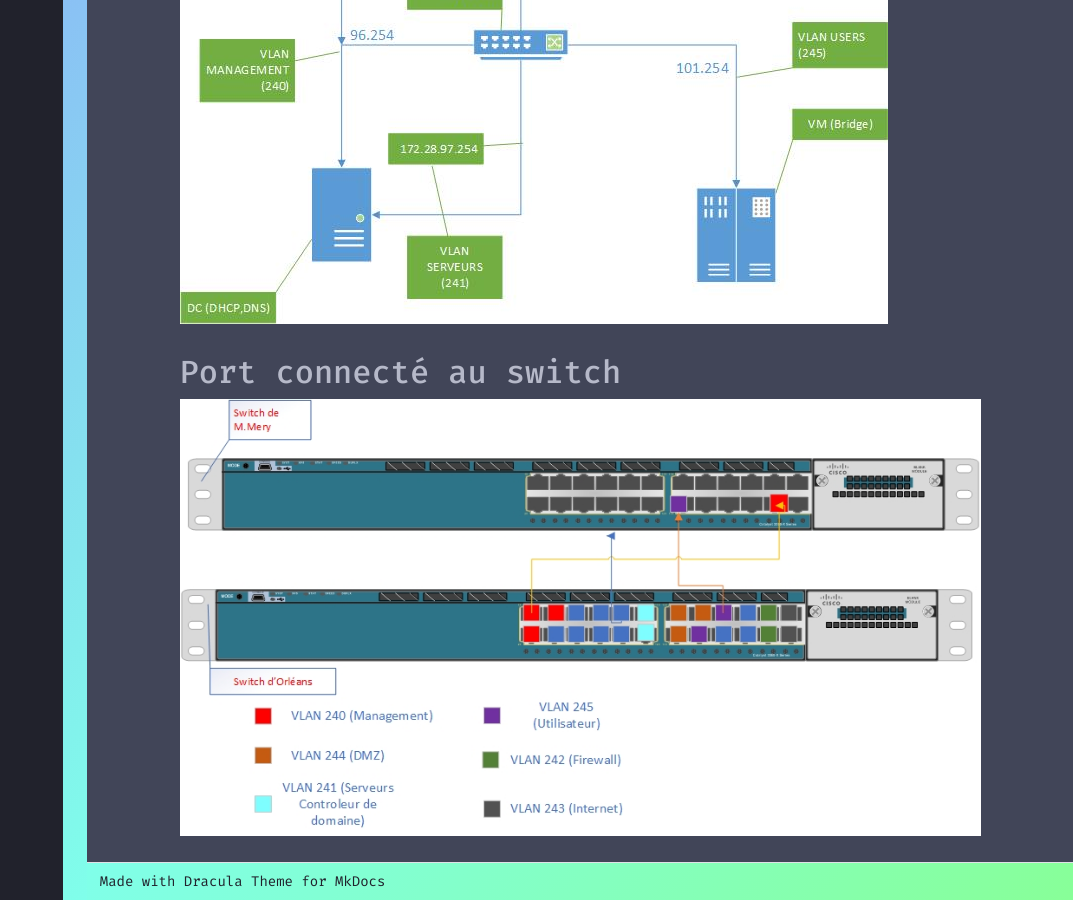
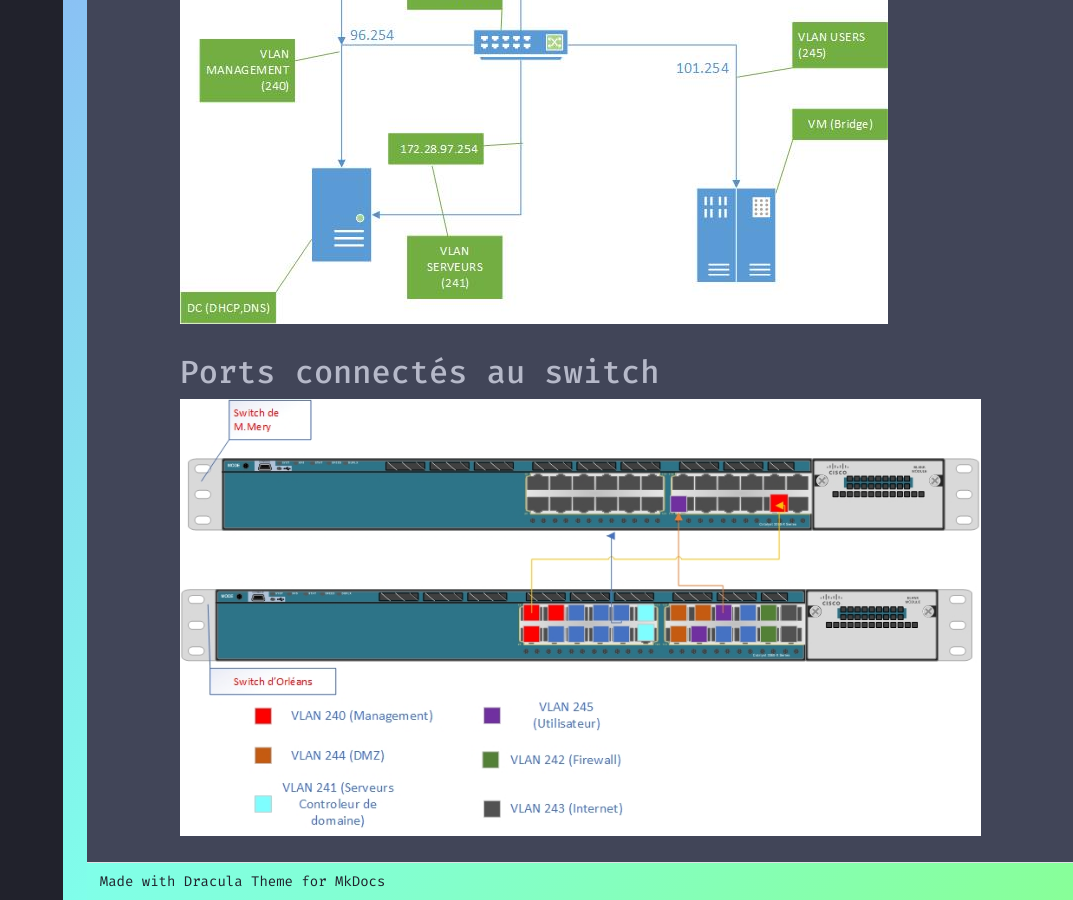
Before and after one commit to eRaETatsuya/OrleansSIO.github.io, an MkDocs documentation site: the page built from docs/schema.md, in a window 1280 px wide and 900 px high, scrolled down 962 px. Shown: the whole window, without its empty margins (207-1280 px from the left). Built offline with MkDocs 1.6.1 and Material for MkDocs 9.7.7, drawn with Linux system fonts in a browser that asks for light colours.

Commit message:
Update schema.md

```diff
--- a/docs/schema.md
+++ b/docs/schema.md
@@ -1,4 +1,4 @@
 ![Schéma](Schéma_Réseau.jpg)
 </br>
-## Port connecté au switch
+## Ports connectés au switch
 ![Schéma](Switch_schema_VLANS.jpg)
```
